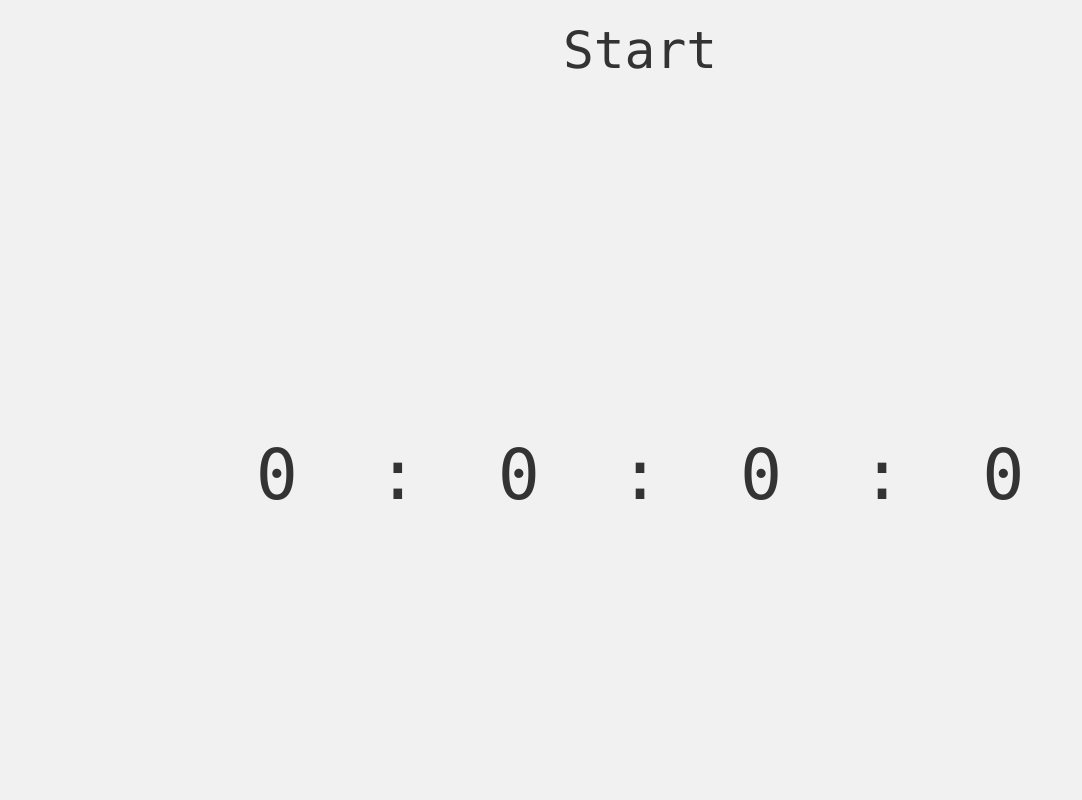
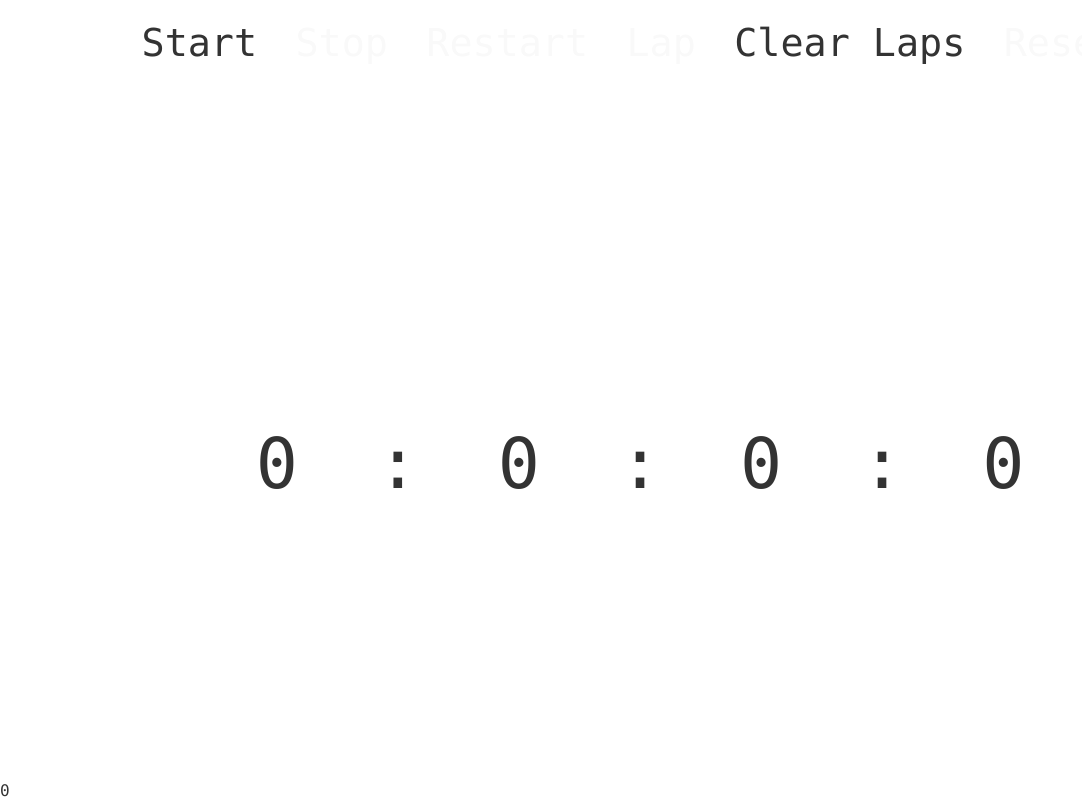
Before and after one commit to gourav-rajput/stopwatch_react, a React app: page / in a window 1280 px wide. Shown: the whole page, without its empty margins (0-1082 px from the left). Built offline with nearby package versions, Linux system fonts and the light colour scheme.

Commit message:
optimizations

```diff
--- a/src/app/components/index.js
+++ b/src/app/components/index.js
@@ -42,7 +42,9 @@ class StopWatch extends Component {
 
   /* Start the Timer after checking if currently is in Pause state */
   onClickStart = () => {
-    this.initialTime = this.initialTime !== null ? new Date(Date.now() + (this.initialTime - this.state.currentTime)) : new Date()
+    this.initialTime = this.initialTime
+      ? new Date(Date.now() + (this.initialTime - this.state.currentTime))
+      : new Date();
     this.startTimer();
   }
 
@@ -52,14 +54,14 @@ class StopWatch extends Component {
   /* Stop to Time */
   onClickStop = () => {
     clearInterval(this.timer);
-    this.setState({isRunning: false});
+    this.setState({ isRunning: false });
   }
 
   /* Store Current Time in laps Array */
   onClickLap = () => {
     let { isRunning, laps, currentTime, ...runningTime } = this.state;
-    laps.push(runningTime);
-    this.setState({laps});
+    laps.push( runningTime );
+    this.setState({ laps });
   }
 
   /* Reset Laps to initial */
@@ -79,40 +81,52 @@ class StopWatch extends Component {
         milliSeconds: 0
       });
     }
-  }
+  };
 
   /* Render Action Buttons */
-  renderNavbar = () => (
+  renderNavbar = () => {
+    const { isRunning, laps } = this.state;
+    return (
       <nav className="controls">
-      {
-        !this.state.isRunning ?
-          <a className="button" onClick={() => this.onClickStart()}>Start</a>
-        :
-          <React.Fragment>
-            <a className="button" onClick={() => this.onClickStop()}>Stop</a>
-            <a className="button" onClick={() => this.onClickRestart()}>Restart</a>
-          </React.Fragment>
-      }
-      {
-        this.state.isRunning ?
-          <a className="button" onClick={() => this.onClickLap()}>Lap</a>
-        :
-          null
-      }
-      {
-        this.state.laps.length ?
-          <a className="button" onClick={() => this.onClickClearLaps()}>Clear Laps</a>
-        :
-          null
-      }
-      {
-        (this.state.isRunning || this.initialTime !== null) ?
-          <a className="button" onClick={() => this.onClickReset()}>Reset</a>
-         :
-           null
-      }
+        <a
+          className={!isRunning ? "button" : "disabled-button"}
+          disabled={isRunning}
+          onClick={ !isRunning ? () => this.onClickStart() : null}>
+          Start
+        </a>
+        <a
+          className={isRunning ? "button" : "disabled-button"}
+          disabled={!isRunning}
+          onClick={isRunning ? () => this.onClickStop() : null}>
+          Stop
+        </a>
+        <a
+          className={isRunning ? "button" : "disabled-button"}
+          disabled={!isRunning}
+          onClick={isRunning ? () => this.onClickRestart(): null}>
+          Restart
+        </a>
+        <a
+          className={isRunning ? "button" : "disabled-button"}
+          disabled={!isRunning}
+          onClick={isRunning ?  () => this.onClickLap() : null}>
+          Lap
+        </a>
+        <a
+          className={!laps.length ? "button" : "disabled-button"}
+          disabled={!laps.length}
+          onClick={laps.length ? () => this.onClickClearLaps() : null}>
+          Clear Laps
+        </a>
+        <a
+          className={this.initialTime ? "button" : "disabled-button"}
+          disabled={!this.initialTime}
+          onClick={(isRunning || this.initialTime) ? () => this.onClickReset() : null}>
+          Reset
+        </a>
       </nav>
-  )
+    );
+  };
 
   /* Render Timer */
   renderElapsedTime = () => {
@@ -139,18 +153,18 @@ class StopWatch extends Component {
   }
 
   render() {
+    const { laps } = this.state;
     return (
-      <React.Fragment>
       <div className="flex-container">
         {this.renderNavbar()}
         {this.renderElapsedTime()}
         {
-            this.state.laps.length ?
+          laps.length && (
             <div className="results-wrapper">
               <h1 className="title">Lap Results</h1>
               <ul className="results">
                 {
-                    this.state.laps.map((lap, index) => (
+                  laps.map((lap, index) => (
                     <li key={index}>
                       {`${lap.hours}:${lap.minutes}:${lap.seconds}:${lap.milliSeconds}`}
                     </li>
@@ -158,11 +172,9 @@ class StopWatch extends Component {
                 }
               </ul>
             </div>
-            :
-              null
+           )
         }
       </div>
-      </React.Fragment>
     );
   }
 }
--- a/src/app/style.css
+++ b/src/app/style.css
@@ -4,7 +4,7 @@
 }
 
 html {
-  background: #f1f1f1;
+  background: #FFF;
   color: #333;
   font-family: Menlo;
 }
@@ -54,7 +54,14 @@ html {
 
 .button {
   color: #333;
-  font-size: 4vw;
+  font-size: 3vw;
+  margin: 0 0.5em;
+  text-decoration: none;
+}
+
+.disabled-button {
+  color: #F9F9F9;
+  font-size: 3vw;
   margin: 0 0.5em;
   text-decoration: none;
 }
```
Also changed, not shown: 1 other file. Lines whose indentation alone changed are shown as unchanged.
